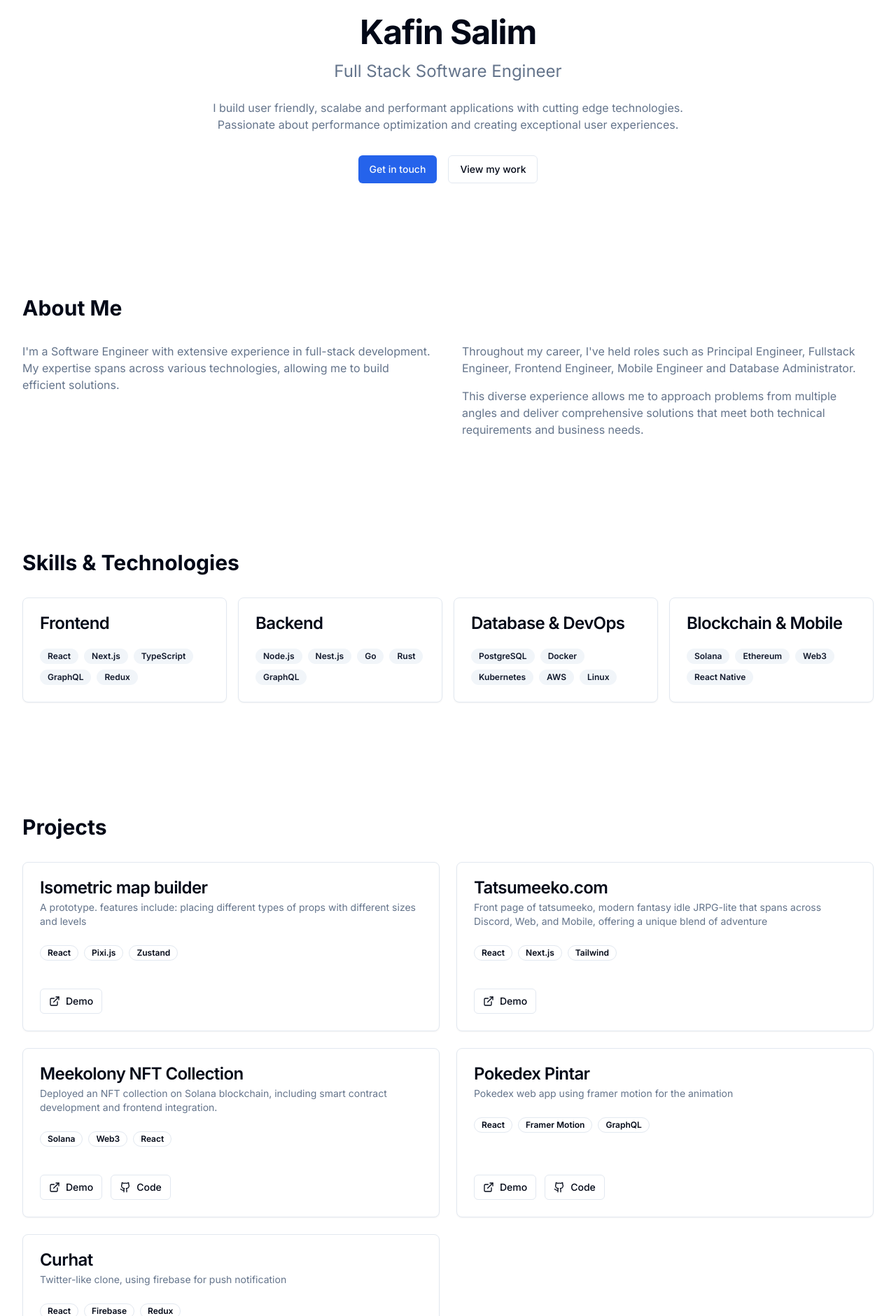
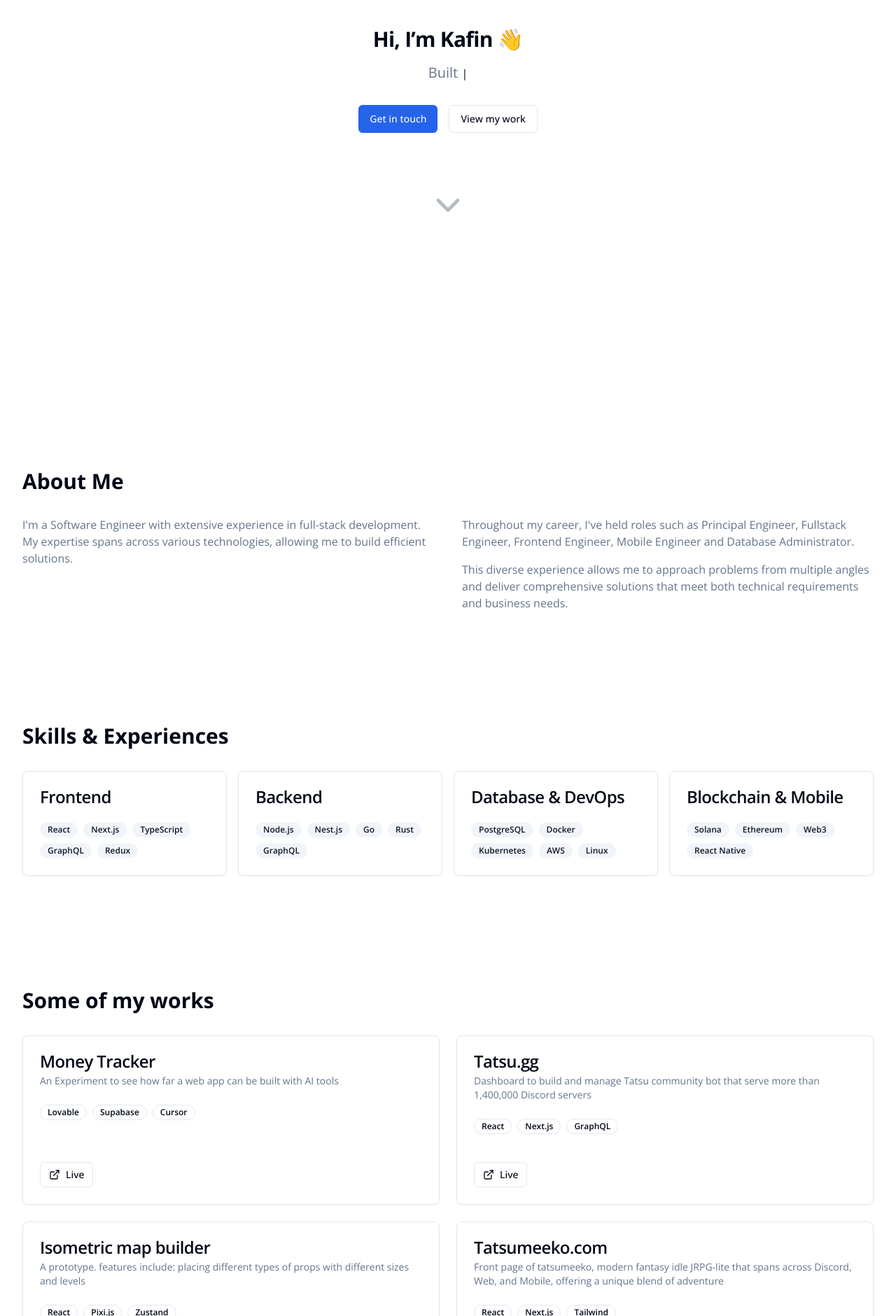
Before and after one commit to kfnx/kafinsalim, a Next.js app: page / in a window 1280 px wide. Shown: the part 339-2220 px from the top of the page at 70% size. Built offline with nearby package versions, Linux system fonts and the light colour scheme.

Commit message:
add project and remove few stuff

```diff
--- a/app/layout.tsx
+++ b/app/layout.tsx
@@ -1,9 +1,9 @@
 import "./globals.css";
 import type { Metadata } from "next";
-import { Inter } from "next/font/google";
+import { Open_Sans } from "next/font/google";
 import { ThemeProvider } from "@/components/theme-provider";
 
-const inter = Inter({ subsets: ["latin"] });
+const inter = Open_Sans({ subsets: ["latin"] });
 
 export const metadata: Metadata = {
   title: "Kafin Salim | Software Engineer",
--- a/app/page.tsx
+++ b/app/page.tsx
@@ -1,31 +1,25 @@
 import Link from "next/link";
 import {
+  ChevronDown,
+  ExternalLink,
   Github,
   Linkedin,
   Mail,
-  ExternalLink,
-  MessageCircle,
 } from "lucide-react";
 
 import { Button } from "@/components/ui/button";
-import {
-  Card,
-  CardContent,
-  CardDescription,
-  CardHeader,
-  CardTitle,
-  CardFooter,
-} from "@/components/ui/card";
-import { Badge } from "@/components/ui/badge";
 import { ThemeToggle } from "@/components/theme-toggle";
 import { ScrollAnimationWrapper } from "@/components/scroll-animation-wrapper";
+import { SkillCard } from "@/components/skill-card";
+import { ProjectCard } from "@/components/project-card";
+import { TypedRole } from "@/components/title";
 
 export default function Portfolio() {
   return (
     <div className="min-h-screen bg-background">
       <header className="sticky top-0 z-40 w-full border-b bg-background/95 backdrop-blur">
         <div className="container flex h-16 items-center justify-between">
-          <div className="font-bold text-xl">Kafin Salim</div>
+          <div className="font-bold text-xl">kafin.dev</div>
           <nav className="hidden md:flex gap-6">
             <Link
               href="#about"
@@ -80,8 +74,8 @@ export default function Portfolio() {
 
       <main className="container py-10 md:py-16">
         {/* Hero Section */}
-        <section className="py-12 md:py-20 flex flex-col items-center text-center">
-          <ScrollAnimationWrapper animation="scale-in" threshold={0.2}>
+        <section className="py-12 md:py-20 flex flex-col items-center text-center h-screen relative space-y-4">
+          <ScrollAnimationWrapper animation="scale-in" threshold={0.25}>
             <div className="w-24 h-24 md:w-32 md:h-32 rounded-full overflow-hidden mb-6">
               <img
                 src="/kafin-ghiblified.png"
@@ -91,28 +85,30 @@ export default function Portfolio() {
             </div>
           </ScrollAnimationWrapper>
 
-          <ScrollAnimationWrapper animation="fade-in-up" delay={100} threshold={0.2}>
-            <h1 className="text-4xl md:text-5xl font-bold tracking-tight mb-4">
-              Kafin Salim
+          <ScrollAnimationWrapper
+            animation="fade-in-up"
+            delay={150}
+            threshold={0.25}
+          >
+            <h1 className="text-3xl font-bold tracking-tight">
+              Hi, I’m Kafin 👋
             </h1>
           </ScrollAnimationWrapper>
 
-          <ScrollAnimationWrapper animation="fade-in-up" delay={150} threshold={0.2}>
-            <p className="text-xl md:text-2xl text-muted-foreground mb-6">
-              Full Stack Software Engineer
-            </p>
+          <ScrollAnimationWrapper
+            animation="fade-in-up"
+            delay={150}
+            threshold={0.25}
+          >
+            <TypedRole />
           </ScrollAnimationWrapper>
 
-          <ScrollAnimationWrapper animation="fade-in-up" delay={200} threshold={0.2}>
-            <p className="max-w-2xl text-muted-foreground mb-8">
-              I build user friendly, scalabe and performant applications with
-              cutting edge technologies. Passionate about performance optimization
-              and creating exceptional user experiences.
-            </p>
-          </ScrollAnimationWrapper>
-
-          <ScrollAnimationWrapper animation="fade-in-up" delay={250} threshold={0.2}>
-            <div className="flex gap-4">
+          <ScrollAnimationWrapper
+            animation="fade-in-up"
+            delay={250}
+            threshold={0.25}
+          >
+            <div className="flex gap-4 pt-4">
               <Button asChild>
                 <Link href="#contact">Get in touch</Link>
               </Button>
@@ -120,6 +116,20 @@ export default function Portfolio() {
                 <Link href="#projects">View my work</Link>
               </Button>
             </div>
+          </ScrollAnimationWrapper>
+
+          <ScrollAnimationWrapper
+            animation="fade-in-up"
+            delay={250}
+            threshold={0.25}
+            className="relative"
+          >
+            <Link
+              href="#about"
+              className="absolute -bottom-32 left-1/2 -translate-x-1/2"
+            >
+              <ChevronDown className="h-14 w-14 text-muted-foreground animate-bounce opacity-50" />
+            </Link>
           </ScrollAnimationWrapper>
         </section>
 
@@ -130,23 +140,31 @@ export default function Portfolio() {
           </ScrollAnimationWrapper>
 
           <div className="grid md:grid-cols-2 gap-10">
-            <ScrollAnimationWrapper animation="fade-in-up" delay={100} threshold={0.1}>
+            <ScrollAnimationWrapper
+              animation="fade-in-up"
+              delay={150}
+              threshold={0.1}
+            >
               <div>
                 <p className="text-muted-foreground mb-4">
-                  I'm a Software Engineer with extensive experience in full-stack
-                  development. <br />
+                  I'm a Software Engineer with extensive experience in
+                  full-stack development. <br />
                   My expertise spans across various technologies, allowing me to
                   build efficient solutions.
                 </p>
               </div>
             </ScrollAnimationWrapper>
 
-            <ScrollAnimationWrapper animation="fade-in-up" delay={200} threshold={0.1}>
+            <ScrollAnimationWrapper
+              animation="fade-in-up"
+              delay={200}
+              threshold={0.1}
+            >
               <div className="space-y-4">
                 <p className="text-muted-foreground">
                   Throughout my career, I've held roles such as Principal
-                  Engineer, Fullstack Engineer, Frontend Engineer, Mobile Engineer
-                  and Database Administrator.
+                  Engineer, Fullstack Engineer, Frontend Engineer, Mobile
+                  Engineer and Database Administrator.
                 </p>
                 <p className="text-muted-foreground">
                   This diverse experience allows me to approach problems from
@@ -161,32 +179,48 @@ export default function Portfolio() {
         {/* Skills Section */}
         <section id="skills" className="py-12 md:py-20">
           <ScrollAnimationWrapper threshold={0.1}>
-            <h2 className="text-3xl font-bold mb-8">Skills & Technologies</h2>
+            <h2 className="text-3xl font-bold mb-8">Skills & Experiences</h2>
           </ScrollAnimationWrapper>
 
           <div className="grid grid-cols-2 md:grid-cols-4 gap-4">
-            <ScrollAnimationWrapper animation="scale-in" delay={50} threshold={0.1}>
+            <ScrollAnimationWrapper
+              animation="scale-in"
+              delay={50}
+              threshold={0.1}
+            >
               <SkillCard
                 title="Frontend"
                 skills={["React", "Next.js", "TypeScript", "GraphQL", "Redux"]}
               />
             </ScrollAnimationWrapper>
 
-            <ScrollAnimationWrapper animation="scale-in" delay={100} threshold={0.1}>
+            <ScrollAnimationWrapper
+              animation="scale-in"
+              delay={150}
+              threshold={0.1}
+            >
               <SkillCard
                 title="Backend"
                 skills={["Node.js", "Nest.js", "Go", "Rust", "GraphQL"]}
               />
             </ScrollAnimationWrapper>
 
-            <ScrollAnimationWrapper animation="scale-in" delay={150} threshold={0.1}>
+            <ScrollAnimationWrapper
+              animation="scale-in"
+              delay={150}
+              threshold={0.1}
+            >
               <SkillCard
                 title="Database & DevOps"
                 skills={["PostgreSQL", "Docker", "Kubernetes", "AWS", "Linux"]}
               />
             </ScrollAnimationWrapper>
 
-            <ScrollAnimationWrapper animation="scale-in" delay={200} threshold={0.1}>
+            <ScrollAnimationWrapper
+              animation="scale-in"
+              delay={200}
+              threshold={0.1}
+            >
               <SkillCard
                 title="Blockchain & Mobile"
                 skills={["Solana", "Ethereum", "Web3", "React Native"]}
@@ -198,55 +232,145 @@ export default function Portfolio() {
         {/* Projects Section */}
         <section id="projects" className="py-12 md:py-20">
           <ScrollAnimationWrapper threshold={0.1}>
-            <h2 className="text-3xl font-bold mb-8">Projects</h2>
+            <h2 className="text-3xl font-bold mb-8">Some of my works</h2>
           </ScrollAnimationWrapper>
 
           <div className="grid md:grid-cols-2 gap-6">
-            <ScrollAnimationWrapper animation="fade-in-up" delay={50} threshold={0.1}>
+            <ScrollAnimationWrapper
+              animation="fade-in-up"
+              delay={100}
+              threshold={0.1}
+            >
+              <ProjectCard
+                title="Money Tracker"
+                description="An Experiment to see how far a web app can be built with AI tools"
+                technologies={["Lovable", "Supabase", "Cursor"]}
+                links={[
+                  {
+                    url: "https://lazy-money-tracker.lovable.app",
+                    icon: <ExternalLink className="h-4 w-4" />,
+                    label: "Live",
+                  },
+                ]}
+              />
+            </ScrollAnimationWrapper>
+
+            <ScrollAnimationWrapper
+              animation="fade-in-up"
+              delay={100}
+              threshold={0.1}
+            >
+              <ProjectCard
+                title="Tatsu.gg"
+                description="Dashboard to build and manage Tatsu community bot that serve more than 1,400,000 Discord servers"
+                technologies={["React", "Next.js", "GraphQL"]}
+                links={[
+                  {
+                    url: "https://tatsu.gg",
+                    icon: <ExternalLink className="h-4 w-4" />,
+                    label: "Live",
+                  },
+                ]}
+              />
+            </ScrollAnimationWrapper>
+
+            <ScrollAnimationWrapper
+              animation="fade-in-up"
+              delay={50}
+              threshold={0.1}
+            >
               <ProjectCard
                 title="Isometric map builder"
                 description="A prototype. features include: placing different types of props with different sizes and levels"
                 technologies={["React", "Pixi.js", "Zustand"]}
-                demoLink="https://isometric-map-builder.vercel.app"
+                links={[
+                  {
+                    url: "https://isometric-map-builder.vercel.app",
+                    icon: <ExternalLink className="h-4 w-4" />,
+                    label: "Live",
+                  },
+                ]}
               />
             </ScrollAnimationWrapper>
 
-            <ScrollAnimationWrapper animation="fade-in-up" delay={100} threshold={0.1}>
+            <ScrollAnimationWrapper
+              animation="fade-in-up"
+              delay={150}
+              threshold={0.1}
+            >
               <ProjectCard
                 title="Tatsumeeko.com"
                 description="Front page of tatsumeeko, modern fantasy idle JRPG-lite that spans across Discord, Web, and Mobile, offering a unique blend of adventure"
                 technologies={["React", "Next.js", "Tailwind"]}
-                demoLink="https://tatsumeeko.com"
+                links={[
+                  {
+                    url: "https://tatsumeeko.com",
+                    icon: <ExternalLink className="h-4 w-4" />,
+                    label: "Live",
+                  },
+                ]}
               />
             </ScrollAnimationWrapper>
 
-            <ScrollAnimationWrapper animation="fade-in-up" delay={150} threshold={0.1}>
+            <ScrollAnimationWrapper
+              animation="fade-in-up"
+              delay={150}
+              threshold={0.1}
+            >
               <ProjectCard
                 title="Meekolony NFT Collection"
                 description="Deployed an NFT collection on Solana blockchain, including smart contract development and frontend integration."
                 technologies={["Solana", "Web3", "React"]}
-                demoLink="https://apps.meekolony.com"
-                githubLink="https://magiceden.io/marketplace/meekolony"
+                links={[
+                  {
+                    url: "https://apps.meekolony.com",
+                    icon: <ExternalLink className="h-4 w-4" />,
+                    label: "Live",
+                  },
+                  {
+                    url: "https://magiceden.io/marketplace/meekolony",
+                    icon: <ExternalLink className="h-4 w-4" />,
+                    label: "Marketplace",
+                  },
+                ]}
               />
             </ScrollAnimationWrapper>
 
-            <ScrollAnimationWrapper animation="fade-in-up" delay={200} threshold={0.1}>
+            <ScrollAnimationWrapper
+              animation="fade-in-up"
+              delay={200}
+              threshold={0.1}
+            >
               <ProjectCard
                 title="Pokedex Pintar"
                 description="Pokedex web app using framer motion for the animation"
                 technologies={["React", "Framer Motion", "GraphQL"]}
-                demoLink="https://pokedex-pintar.vercel.app/"
-                githubLink="https://github.com/kfnx/pokedex-pintar"
+                links={[
+                  {
+                    url: "https://pokedex-pintar.vercel.app/",
+                    icon: <ExternalLink className="h-4 w-4" />,
+                    label: "Live",
+                  },
+                ]}
               />
             </ScrollAnimationWrapper>
 
-            <ScrollAnimationWrapper animation="fade-in-up" delay={250} threshold={0.1}>
+            <ScrollAnimationWrapper
+              animation="fade-in-up"
+              delay={250}
+              threshold={0.1}
+            >
               <ProjectCard
                 title="Curhat"
                 description="Twitter-like clone, using firebase for push notification"
                 technologies={["React", "Firebase", "Redux"]}
-                demoLink="https://generic-2f13b.web.app/"
-                githubLink="https://github.com/kfnx/curhat-react-firebase"
+                links={[
+                  {
+                    url: "https://generic-2f13b.web.app/",
+                    icon: <ExternalLink className="h-4 w-4" />,
+                    label: "Live",
+                  },
+                ]}
               />
             </ScrollAnimationWrapper>
           </div>
@@ -259,7 +383,11 @@ export default function Portfolio() {
           </ScrollAnimationWrapper>
 
           <div className="grid md:grid-cols-2 gap-10">
-            <ScrollAnimationWrapper animation="fade-in-up" delay={100} threshold={0.1}>
+            <ScrollAnimationWrapper
+              animation="fade-in-up"
+              delay={150}
+              threshold={0.1}
+            >
               <div>
                 <p className="text-muted-foreground mb-6">
                   I'm currently open to new opportunities and collaborations.
@@ -298,33 +426,26 @@ export default function Portfolio() {
                       linkedin.com/in/kafinsalim
                     </a>
                   </div>
-                  <div className="flex items-center gap-3">
-                    <MessageCircle className="h-5 w-5 text-muted-foreground" />
-                    <a
-                      href="https://t.me/fainks"
-                      target="_blank"
-                      rel="noopener noreferrer"
-                      className="text-primary hover:underline"
-                    >
-                      t.me/fainks
-                    </a>
-                  </div>
                 </div>
               </div>
             </ScrollAnimationWrapper>
 
-            <ScrollAnimationWrapper animation="fade-in-up" delay={200} threshold={0.1}>
+            <ScrollAnimationWrapper
+              animation="fade-in-up"
+              delay={200}
+              threshold={0.1}
+            >
               <div className="bg-card rounded-lg p-6 shadow-sm">
-                <h3 className="text-xl font-semibold mb-4">Send me a message</h3>
+                <h3 className="text-xl font-semibold mb-4">
+                  Send me a message
+                </h3>
                 <p className="text-muted-foreground mb-4">
-                  Feel free to reach out through any of the channels on the left or
-                  directly via email. I'm always interested in hearing about new
-                  projects and opportunities.
+                  Feel free to reach out through any of the channels on the left
+                  or directly via email. I'm always interested in hearing about
+                  new projects and opportunities.
                 </p>
                 <Button className="w-full" asChild>
-                  <a href="mailto:kafinsalim@gmail.com">
-                    Email Me
-                  </a>
+                  <a href="mailto:kafinsalim@gmail.com">Email Me</a>
                 </Button>
               </div>
             </ScrollAnimationWrapper>
@@ -373,70 +494,3 @@ export default function Portfolio() {
     </div>
   );
 }
-
-function SkillCard({ title, skills }: { title: string; skills: string[] }) {
-  return (
-    <Card className="h-full">
-      <CardHeader>
-        <CardTitle>{title}</CardTitle>
-      </CardHeader>
-      <CardContent>
-        <div className="flex flex-wrap gap-2">
-          {skills.map((skill) => (
-            <Badge key={skill} variant="secondary">
-              {skill}
-            </Badge>
-          ))}
-        </div>
-      </CardContent>
-    </Card>
-  );
-}
-
-function ProjectCard({
-  title,
-  description,
-  technologies,
-  demoLink,
-  githubLink,
-}: {
-  title: string;
-  description: string;
-  technologies: string[];
-  demoLink: string;
-  githubLink?: string;
-}) {
-  return (
-    <Card className="h-full flex flex-col">
-      <CardHeader>
-        <CardTitle>{title}</CardTitle>
-        <CardDescription>{description}</CardDescription>
-      </CardHeader>
-      <CardContent className="flex-grow">
-        <div className="flex flex-wrap gap-2 mb-4">
-          {technologies.map((tech) => (
-            <Badge key={tech} variant="outline">
-              {tech}
-            </Badge>
-          ))}
-        </div>
-      </CardContent>
-      <CardFooter className="flex gap-3">
-        <Button variant="outline" size="sm" className="flex gap-2" asChild>
-          <Link href={demoLink} target="_blank" rel="noopener noreferrer">
-            <ExternalLink className="h-4 w-4" />
-            Demo
-          </Link>
-        </Button>
-        {githubLink && (
-          <Button variant="outline" size="sm" className="flex gap-2" asChild>
-            <Link href={githubLink} target="_blank" rel="noopener noreferrer">
-              <Github className="h-4 w-4" />
-              Code
-            </Link>
-          </Button>
-        )}
-      </CardFooter>
-    </Card>
-  );
-}
--- /dev/null
+++ b/components/project-card.tsx
@@ -0,0 +1,66 @@
+"use client";
+
+import Link from "next/link";
+
+import { Badge } from "@/components/ui/badge";
+import { Button } from "@/components/ui/button";
+import {
+  Card,
+  CardContent,
+  CardDescription,
+  CardFooter,
+  CardHeader,
+  CardTitle,
+} from "@/components/ui/card";
+
+interface ProjectCardProps {
+  title: string;
+  description: string;
+  technologies: string[];
+  links: {
+    url: string;
+    icon: React.ReactNode;
+    label: string;
+  }[];
+}
+
+export function ProjectCard({
+  title,
+  description,
+  technologies,
+  links,
+}: ProjectCardProps) {
+  return (
+    <Card className="h-full flex flex-col">
+      <CardHeader>
+        <CardTitle>{title}</CardTitle>
+        <CardDescription>{description}</CardDescription>
+      </CardHeader>
+      <CardContent className="flex-grow">
+        <div className="flex flex-wrap gap-2 mb-4">
+          {technologies.map((tech) => (
+            <Badge key={tech} variant="outline">
+              {tech}
+            </Badge>
+          ))}
+        </div>
+      </CardContent>
+      <CardFooter className="flex gap-3">
+        {links.map((link) => (
+          <Button
+            variant="outline"
+            size="sm"
+            className="flex gap-2"
+            asChild
+            key={link.url}
+          >
+            <Link href={link.url} target="_blank" rel="noopener noreferrer">
+              {link.icon}
+              {link.label}
+            </Link>
+          </Button>
+        ))}
+      </CardFooter>
+    </Card>
+  );
+}
--- /dev/null
+++ b/components/skill-card.tsx
@@ -0,0 +1,27 @@
+"use client";
+import { Badge } from "@/components/ui/badge";
+import { Card, CardContent, CardHeader, CardTitle } from "@/components/ui/card";
+
+interface SkillCardProps {
+  title: string;
+  skills: string[];
+}
+
+export function SkillCard({ title, skills }: SkillCardProps) {
+  return (
+    <Card className="h-full">
+      <CardHeader>
+        <CardTitle>{title}</CardTitle>
+      </CardHeader>
+      <CardContent>
+        <div className="flex flex-wrap gap-2">
+          {skills.map((skill) => (
+            <Badge key={skill} variant="secondary">
+              {skill}
+            </Badge>
+          ))}
+        </div>
+      </CardContent>
+    </Card>
+  );
+}
--- /dev/null
+++ b/components/title.tsx
@@ -0,0 +1,32 @@
+"use client";
+
+import React from "react";
+import Typed from "typed.js";
+
+export function TypedRole() {
+  const el = React.useRef(null);
+
+  React.useEffect(() => {
+    const typed = new Typed(el.current, {
+      strings: [
+        "I'm a Software Engineer 👨‍💻",
+        "Built Web Apps 🌎",
+        "Built Full-Stack Solutions 🛠️",
+      ],
+      typeSpeed: 75,
+      backSpeed: 50,
+      loop: true,
+      loopCount: Infinity,
+      showCursor: true,
+      smartBackspace: true,
+      backDelay: 1000,
+    });
+
+    return () => {
+      // Destroy Typed instance during cleanup to stop animation
+      typed.destroy();
+    };
+  }, []);
+
+  return <span className="py-2 text-xl text-muted-foreground" ref={el} />;
+}
--- a/package.json
+++ b/package.json
@@ -45,6 +45,7 @@
     "embla-carousel-react": "8.5.1",
     "input-otp": "1.4.1",
     "lucide-react": "^0.454.0",
+    "motion": "^12.15.0",
     "next": "15.1.0",
     "next-themes": "^0.4.4",
     "react": "^19",
@@ -55,6 +56,7 @@
     "sonner": "^1.7.1",
     "tailwind-merge": "^2.5.5",
     "tailwindcss-animate": "^1.0.7",
+    "typed.js": "^2.1.0",
     "zod": "^3.24.1"
   },
   "devDependencies": {
```
Also changed, not shown: components/theme-toggle.tsx (+10 -27 lines), 1 other file (tests, documents, lock files or other folders).
